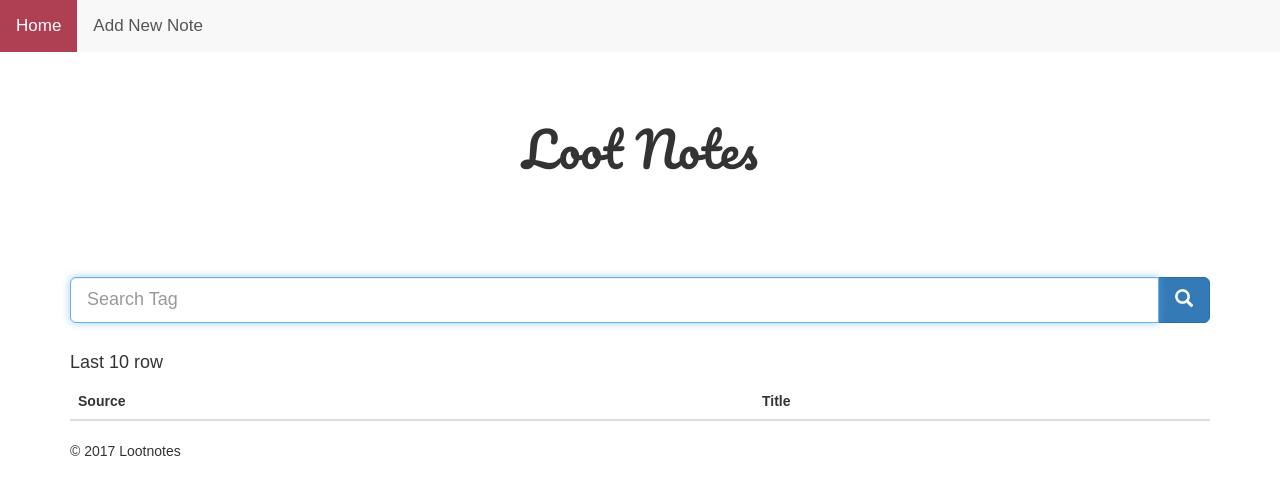
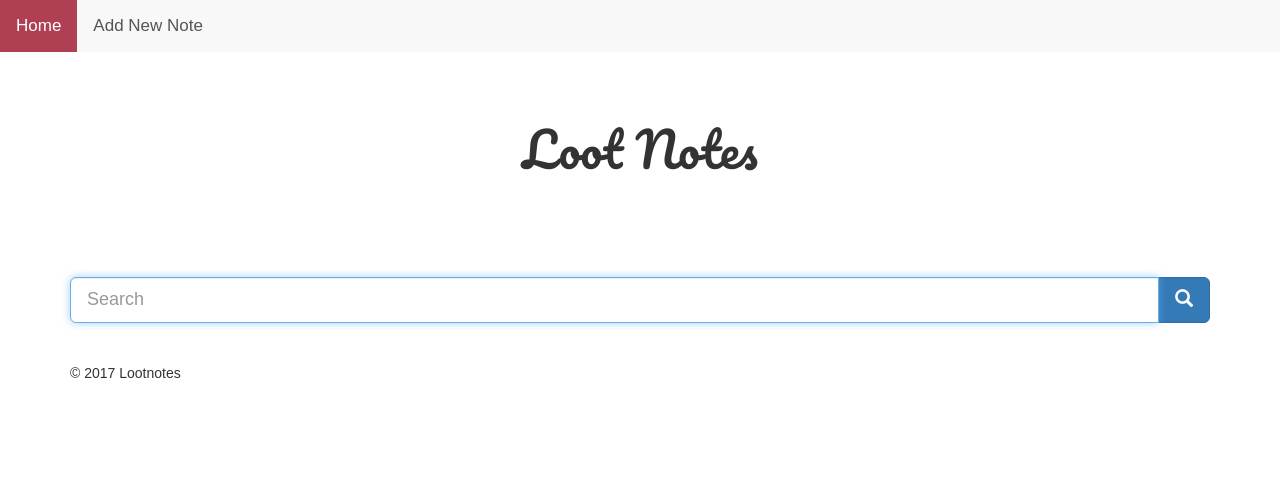
Before and after one commit to kemalcanbora/lootnotes, a Flask app: page / in a window 1280 px wide. Shown: the top 495 px of the page. Run offline with Flask 2, Linux system fonts and the light colour scheme; lists and menus that the app fills with data are empty; parts of the project's set-up code (start-up, migrations or seed data) failed here and were passed over; some libraries are stand-ins or nearby versions.

Commit message:
update searchhtml

```diff
--- a/templates/search.html
+++ b/templates/search.html
@@ -15,9 +15,11 @@
 {# Navi bar#}
 <div class="topnav">
   <a class="active" href="/">Home</a>
-    <a href="/add_note"> Add New Note</a>
+  <a href="/add_note" > Add New Note</a>
 </div>
 {#Enf of navi #}
+
+
 
 
 <div class="container">
@@ -33,7 +35,7 @@
 
     <form action="/search/results" method="post">
       <div class="input-group">
-            <input type="text" class="form-control input-lg" name="input" placeholder="Search Tag" autofocus>
+        <input type="text" class="form-control input-lg" name="input" placeholder="Search" autofocus>
         <div class="input-group-btn">
           <button class="btn btn-primary btn-lg" type="submit">
             <i class="glyphicon glyphicon-search"></i>
@@ -42,38 +44,7 @@
       </div>
     </form>
 
-
-    <br>
-    <h4>Last 10 row </h4>
-
-    <table ui-jq="dataTable" class="table table-striped b-t b-b dataTable no-footer"
-           id="DataTables_Table_0" role="grid" aria-describedby="DataTables_Table_0_info">
-        <thead>
-
-        <tr role="row" class="font-bold text-center no_border">
-
-            <th style="width: 150px;" class="sorting no_border" tabindex="0"
-                aria-controls="DataTables_Table_0" rowspan="1" colspan="1"
-                aria-label="Browser: activate to sort column ascending">Source
-            </th>
-            <th style="width: 100px;" class="sorting no_border" tabindex="0"
-                aria-controls="DataTables_Table_0" rowspan="1" colspan="1"
-                aria-label="Platform(s): activate to sort column ascending">Title
-            </th>
-        </tr>
-        </thead>
-        <tbody>
-
-        {% for item in documents %}
-            <tr role="row" class="odd">
-            <td><a href="/show_text/{{ item["_id"] }}" target=" _blank">  {{ item["tag"] }}</a></td>
-            <td>{{ item["title"] }}</td>
-
-        {% endfor %}
-        </tr>
-
-    </table>
-
+    <br><br>
       <footer class="footer">
         <p>&copy; 2017 Lootnotes </p>
       </footer>
```
Lines whose indentation alone changed are shown as unchanged.
